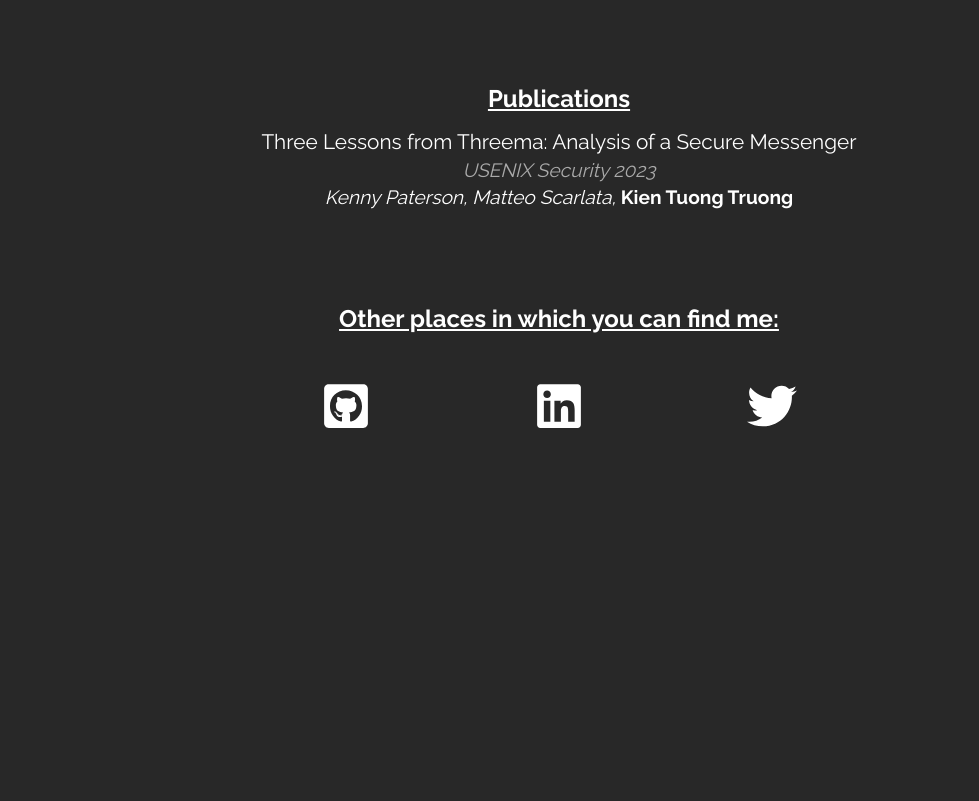
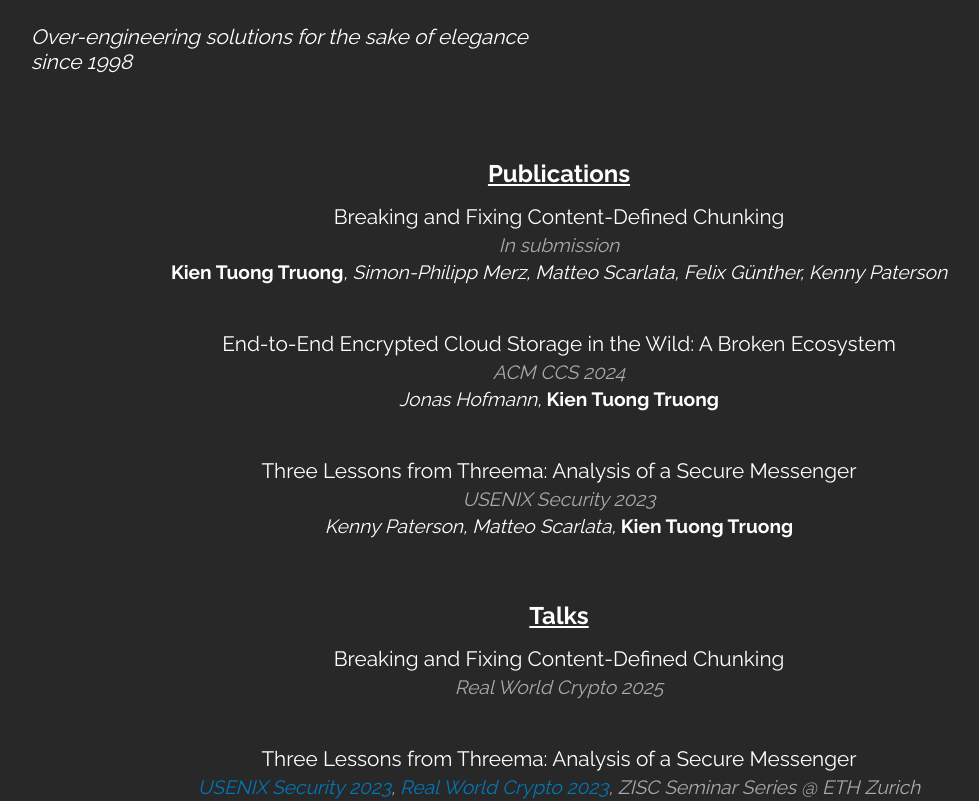
Before and after one commit to kientuong114/personal-website, a React (Vite) app: page / in a window 1280 px wide. Shown: the part 620-1421 px from the top of the page, without its empty margins (81-1060 px from the left). Before the commit the page ends 1135 px from the top, so only its background shows below. Built offline with nearby package versions, Linux system fonts and the light colour scheme.

Commit message:
update publications and talks

```diff
--- a/src/components/Homepage/HomepageComponents.tsx
+++ b/src/components/Homepage/HomepageComponents.tsx
@@ -108,6 +108,7 @@ export const PublicationsWrapper = styled.div`
     flex-direction: column;
     align-items: center;
     row-gap: 5px;
+    margin-bottom: 3rem;
 `
 
 export const PublicationsTitle = styled.h1`
--- a/src/components/Homepage/index.tsx
+++ b/src/components/Homepage/index.tsx
@@ -52,7 +52,7 @@ const HomepageFooter: FC = () => {
     return (
         <FooterWrapper>
             <FooterTitle>
-                Other places in which you can find me:
+                Other places where you can find me:
             </FooterTitle>
             <FooterButtonWrapper>
                 <FooterButton href={"https://github.com/kientuong114"} icon={<FaGithubSquare {...iconProps} />}/>
@@ -72,10 +72,12 @@ export const HomepageContent: FC = () => {
                     Hi! :)
                 </HomepageTextTitle>
                 <HomepageTextP>
-                    I'm <b>Kien Tuong Truong</b>, a second-year PhD student at <a href="https://ethz.ch/en.html">ETH Zürich</a> (with the <a href="https://appliedcrypto.ethz.ch/">Applied Cryptography group</a>) with an interest in the real-world deployments of cryptography. In particular, I like to analyse cryptographic protocols "in the wild", with a focus on finding attacks and/or proving the security of these protocols. My current focus is on secure messaging and E2EE cloud storage.
+                    I'm <b>Kien Tuong Truong</b>, a PhD student at <a href="https://ethz.ch/en.html">ETH Zürich</a> (with the <a href="https://appliedcrypto.ethz.ch/">Applied Cryptography group</a>) with an interest in the real-world deployments of cryptography. In particular, I like to analyse cryptographic protocols "in the wild", with a focus on finding attacks and/or proving the security of these protocols. My current focus is on secure messaging and E2EE cloud storage.
                     <br/>
                     <br/>
                     <b>I (used to) play CTFs</b> with various teams. In the past I've played with Tower of Hanoi, Mhackeroni, Flagbot and 0rganizers.<br/>
+                    <br/>
+                    Yes, I'm that guy who did <i>that</i> thing at that rump session.<br/>
                     <br/>
                     <i>Over-engineering solutions for the sake of elegance since 1998</i>
                 </HomepageTextP>
@@ -84,11 +86,34 @@ export const HomepageContent: FC = () => {
         </HomepageWrapper>
         <PublicationsTitle>Publications</PublicationsTitle>
         <PublicationsWrapper>
+            <PublicationName>Breaking and Fixing Content-Defined Chunking</PublicationName>
+            <PublicationVenue>In submission</PublicationVenue>
+            <PublicationAuthors><b>Kien Tuong Truong</b><i>, Simon-Philipp Merz, Matteo Scarlata, Felix Günther, Kenny Paterson</i></PublicationAuthors>
+        </PublicationsWrapper>
+
+        <PublicationsWrapper>
+            <PublicationName href="https://dl.acm.org/doi/10.1145/3658644.3690309">End-to-End Encrypted Cloud Storage in the Wild: A Broken Ecosystem</PublicationName>
+            <PublicationVenue>ACM CCS 2024</PublicationVenue>
+            <PublicationAuthors><i>Jonas Hofmann, </i><b>Kien Tuong Truong</b></PublicationAuthors>
+        </PublicationsWrapper>
+
+        <PublicationsWrapper>
             <PublicationName href="https://www.usenix.org/conference/usenixsecurity23/presentation/paterson">Three Lessons from Threema: Analysis of a Secure Messenger</PublicationName>
             <PublicationVenue>USENIX Security 2023</PublicationVenue>
             <PublicationAuthors><i>Kenny Paterson, Matteo Scarlata, </i><b>Kien Tuong Truong</b></PublicationAuthors>
+        </PublicationsWrapper>
 
+        <PublicationsTitle>Talks</PublicationsTitle>
+        <PublicationsWrapper>
+            <PublicationName>Breaking and Fixing Content-Defined Chunking</PublicationName>
+            <PublicationVenue>Real World Crypto 2025</PublicationVenue>
         </PublicationsWrapper>
+        <PublicationsWrapper>
+            <PublicationName>Three Lessons from Threema: Analysis of a Secure Messenger</PublicationName>
+            <PublicationVenue><a href="https://www.youtube.com/watch?v=BeECKejKQF0">USENIX Security 2023</a>, <a href="https://youtu.be/sthXs4zJ5XU?list=PLeeS-3Ml-rpo-pbh8LIhb8VscM_q5OaSE&t=1904">Real World Crypto 2023</a>, ZISC Seminar Series @ ETH Zurich</PublicationVenue>
+        </PublicationsWrapper>
+
+
         <HomepageFooter/>
         </>
     )
```
